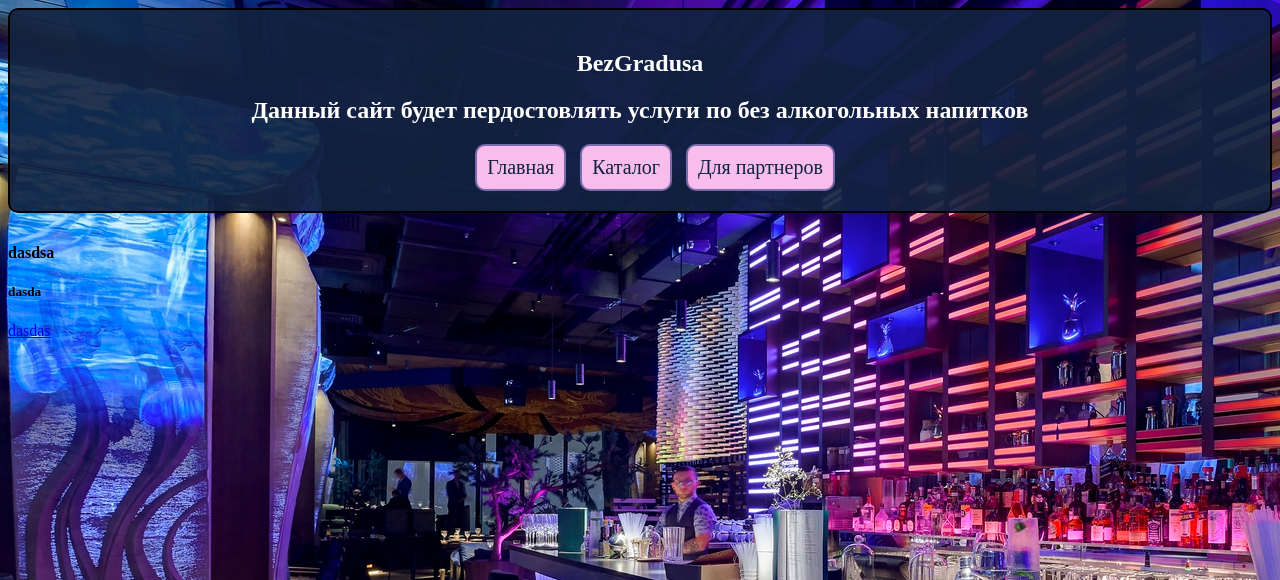
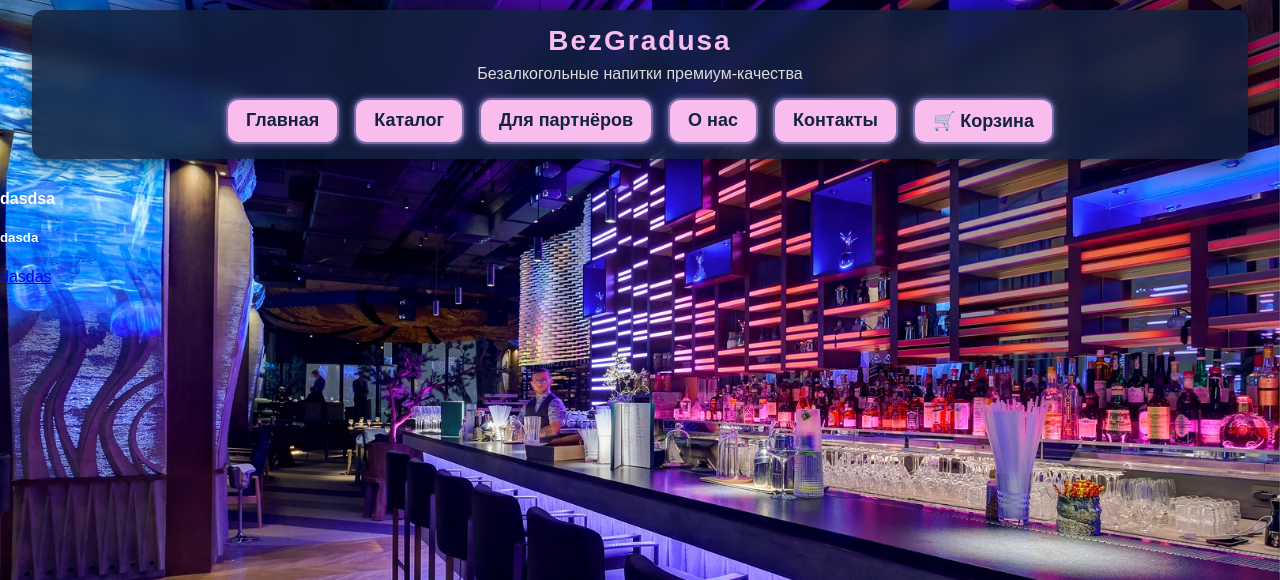
Before and after one commit to HolySh-tCrookedHands/BezGradusa, a FastAPI app: page /home in a window 1280 px wide. Shown: the top 580 px of the page. Run offline with FastAPI, Linux system fonts and the light colour scheme.

Commit message:
сообщение коментраий

```diff
--- a/static/css/main.css
+++ b/static/css/main.css
@@ -1,47 +1,81 @@
 :root {
-    --color1: #12223f;
-    --color1-1: #12223fe9;
-    --color2: #363f6d;
-    --color3: #7a6bab;
-    --color4: #cc95e9;
-    --color5: #f8bced;
+    --color1: #12223f;      /* тёмный фон */
+    --color1-1: #12223fe9;  /* полупрозрачный */
+    --color2: #363f6d;      /* общий фон */
+    --color3: #7a6bab;      /* акцентный (фиолетовый) */
+    --color4: #cc95e9;      /* светло-фиолетовый */
+    --color5: #f8bced;      /* розоватый для кнопок */
 }
 
 body {
+    margin: 0;
+    font-family: 'Montserrat', sans-serif;
     background-color: var(--color2);
     background-image: url("/static/image/background.jpg");
+    background-size: cover;
+    background-attachment: fixed;
+    color: white;
 }
 
+/* NAVBAR */
 nav {
-    background-color: var(--color1-1);
-    padding: 20px;
-    border-radius: 10px;
-    border: solid 2px black;
-    color:white;
-    margin-bottom: 10px;
+    background: rgba(18, 34, 63, 0.85); /* полупрозрачный */
+    padding: 15px 0;
+    border-radius: 12px;
+    margin: 10px auto;
     text-align: center;
+    backdrop-filter: blur(10px); /* эффект размылевания для нувбара */
+    box-shadow: 0 4px 20px rgba(0, 0, 0, 0.6);
+    width: 95%;
+}
+
+nav h1 {
+    margin: 0;
+    font-size: 28px;
+    color: var(--color5);
+    letter-spacing: 2px;
+}
+
+nav h2 {
+    margin: 8px 0 15px;
+    font-size: 16px;
+    font-weight: 400;
+    color: #ddd;
 }
 
 .list_item {
-    display: inline;
+    display: flex;
+    justify-content: center;
+    gap: 15px;
+    padding: 0;
+    margin: 0;
+    list-style: none;
 }
 
 .item {
-    display: inline-block; /* чтобы трансформация работала как надо */
-    border: solid 2px var(--color3);
-    padding: 10px;
-    border-radius: 10px;
+    display: inline-block;
+    padding: 10px 18px;
+    border-radius: 12px;
     background-color: var(--color5);
-    transition: padding 0.3s ease; /* плавная анимация */
-    margin-right: 10px;
+    border: 2px solid var(--color3);
+    transition: all 0.3s ease;
+    box-shadow: 0 0 6px var(--color3);
 }
 
 .item:hover {
-    padding: 15px; /* увеличиваем на 10% */
+    background-color: var(--color4);
+    box-shadow: 0 0 15px var(--color4), 0 0 25px var(--color5);
+    transform: translateY(-3px);
 }
 
 .item a {
     text-decoration: none;
     color: var(--color1);
-    font-size: 20px;
+    font-size: 18px;
+    font-weight: bold;
+    transition: color 0.3s ease;
 }
+
+.item:hover a {
+    color: #fff;
+}
--- a/templates/widget/navbar.html
+++ b/templates/widget/navbar.html
@@ -1,13 +1,14 @@
 <nav>
     <div id="section_main">
         <h1>BezGradusa</h1>
-        <h2>Данный сайт будет пердостовлять услуги по без алкогольных напитков</h2>
-        <div style="margin-left: auto; margin-right: auto; width: 500px;">
-            <ul class="list_item">
-                <li class="item"><a href="/home">Главная</a></li>
-                <li class="item"><a href="/catalog">Каталог</a></li>
-                <li class="item"><a href="#">Для партнеров</a></li>
-            </ul>
-        </div>
+        <h2>Безалкогольные напитки премиум-качества</h2>
+        <ul class="list_item">
+            <li class="item"><a href="/home">Главная</a></li>
+            <li class="item"><a href="/catalog">Каталог</a></li>
+            <li class="item"><a href="#">Для партнёров</a></li>
+            <li class="item"><a href="#">О нас</a></li>
+            <li class="item"><a href="#">Контакты</a></li>
+            <li class="item"><a href="#">🛒 Корзина</a></li>
+        </ul>
     </div>
 </nav>
```
